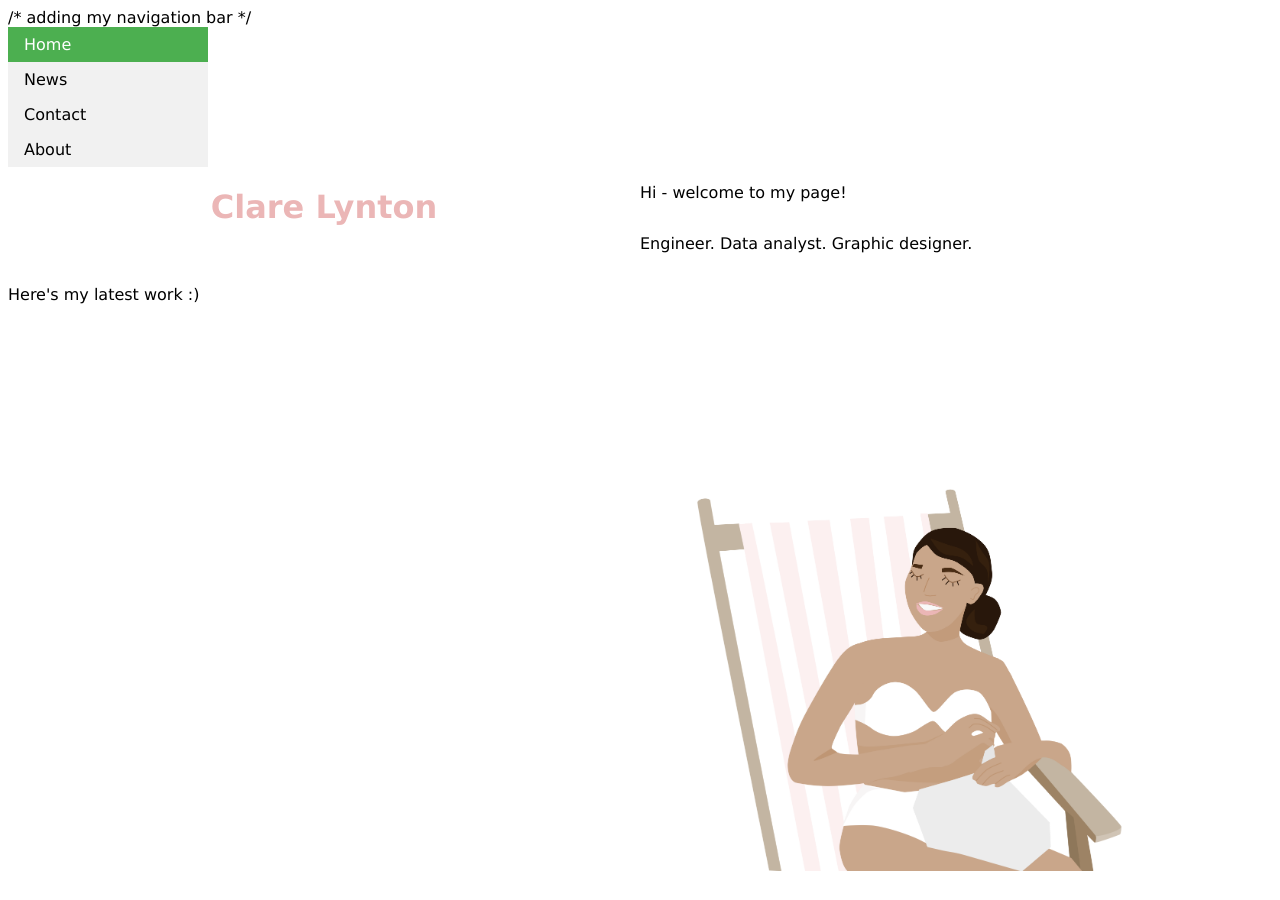
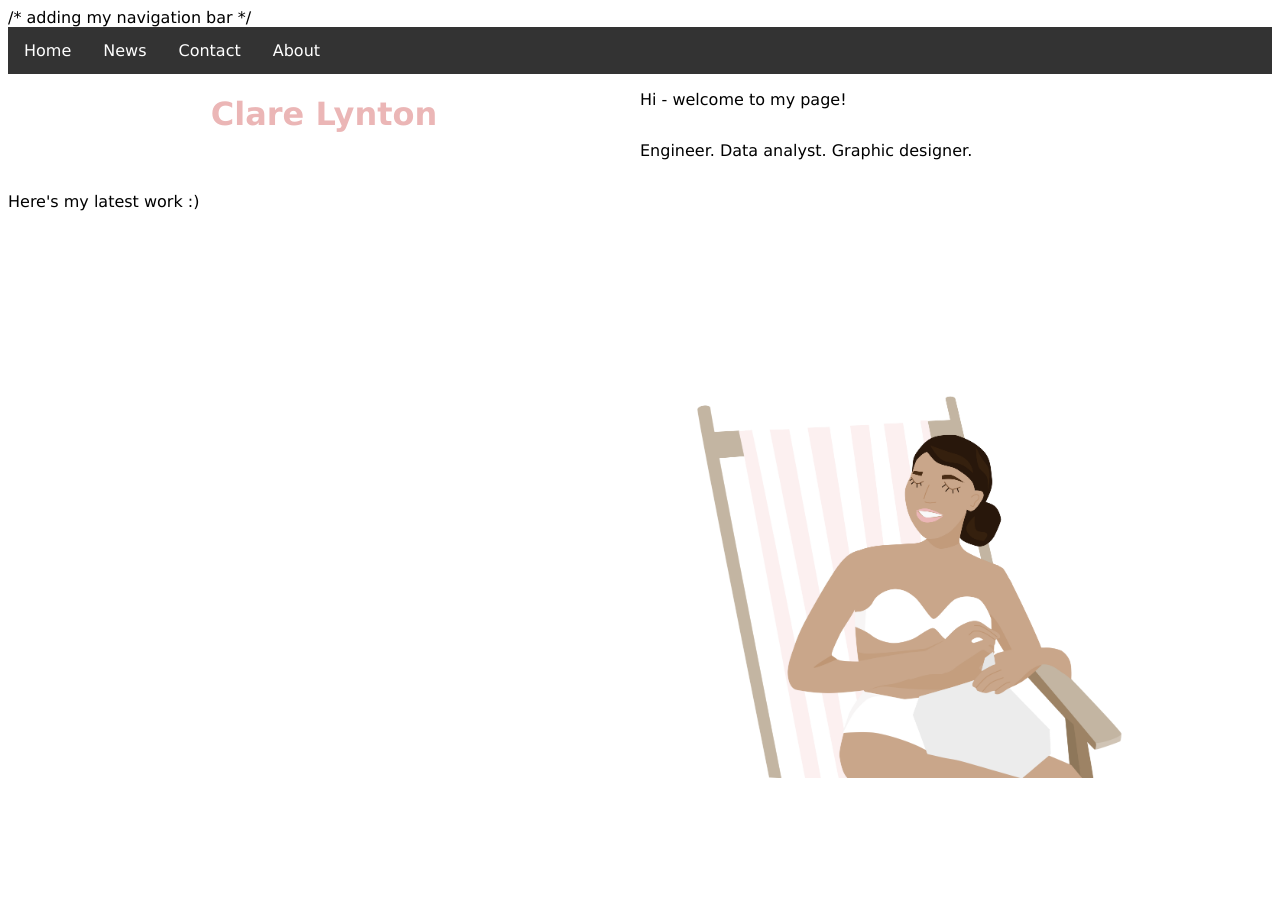
Before and after one commit to clarelynton/clarelynton.github.io, a Jekyll site: the page index.html, which Jekyll copies as it is, in a window 1280 px wide. Built offline with Jekyll 4.4.1, drawn with Linux system fonts in a browser that asks for light colours; a script that is not in the unit is left out.

Commit message:
Update index.html

```diff
--- a/index.html
+++ b/index.html
@@ -9,30 +9,32 @@
   <title>Clare Lynton | Portfolio</title>
 
   <style>
+
     ul {
-        list-style-type: none;
-        margin: 0;
-        padding: 0;
-        width: 200px;
-        background-color: #f1f1f1;
+    list-style-type: none;
+    margin: 0;
+    padding: 0;
+    overflow: hidden;
+    background-color: #333;
+    }
+
+    li {
+        float: left;
     }
 
     li a {
         display: block;
-        color: #000;
-        padding: 8px 16px;
+        color: white;
+        text-align: center;
+        padding: 14px 16px;
         text-decoration: none;
     }
 
-    li a.active {
-        background-color: #4CAF50;
-        color: white;
+    li a:hover {
+        background-color: #111;
     }
 
-    li a:hover:not(.active) {
-        background-color: #555;
-        color: white;
-    }
+
   </style>
 
 </head>
```
